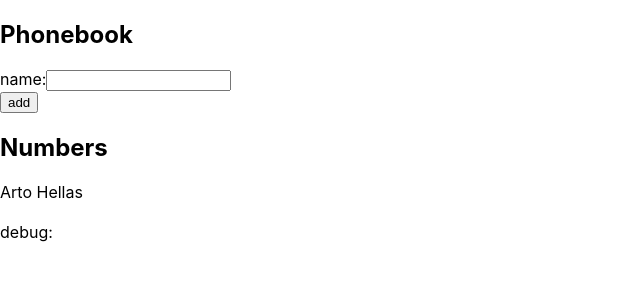
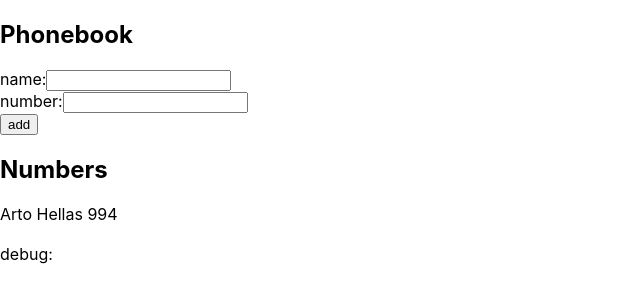
Before and after one commit to lsDantas/Full-Stack-Open-2021, a React (Create React App) app in the folder part2/phonebook/: page / in a window 1280 px wide. Shown: the top 302 px of the page, without its empty margins (0-640 px from the left). Built offline with nearby package versions, Linux system fonts and the light colour scheme.

Commit message:
Exercise 2.8

```diff
--- a/part2/phonebook/src/App.js
+++ b/part2/phonebook/src/App.js
@@ -6,14 +6,20 @@ const Header = ({ title }) => {
   );
 }
 
-const NewPhoneForm = ({value, addHandler, changeHandler}) => {
+const NewPhoneForm = ({entry, addHandler, changeEntry}) => {
   return (
     <form onSubmit={addHandler}>
       <div>
         name:
         <input
-          value={value}
-          onChange={changeHandler}
+          name={entry.name}
+          onChange={changeEntry("name")}
+        />
+        <br></br>
+        number:
+        <input
+          number={entry.number}
+          onChange={changeEntry("number")}
         />
       </div>
       <div>
@@ -36,7 +42,7 @@ const NumberList = ({persons}) => {
 const Person = ({person}) => {
   return (
     <>
-      {person.name}
+      {person.name} {person.number}
       <br></br>
     </>
   );
@@ -44,42 +50,59 @@ const Person = ({person}) => {
 
 const App = () => {
   const [ persons, setPersons ] = useState([
-    { name: 'Arto Hellas' }
+    { name: 'Arto Hellas', number : "994" }
   ]);
-  const [ newName, setNewname ] = useState('');
 
-  // Add New People to Phonebook
-  const handleNameChange = (event) => {
-    setNewname(event.target.value);
+  // Phonebook New Entry State
+  const [ newEntry, setNewEntry ] = useState({
+    name: '',
+    number: ''
+  });
+
+  // Add New Entry to Phonebook
+  const handleEntryChange = (field) => {
+    const handler = (event) => {
+      const updatedEntry = {
+        ...newEntry,
+        [field] : event.target.value
+      };
+      setNewEntry(updatedEntry);
+    }
+    return handler;
   }
 
   const addPerson = (event) => {
     event.preventDefault();
-    const personObject = {
-      name : newName
-    };
 
     // Add Person if New
-    const matchesNewName = (person) => person.name === newName;
+    const matchesNewName = (person) => person.name === newEntry.name;
     if ( persons.some(matchesNewName) === false ) {
-      setPersons(persons.concat(personObject));
+      setPersons(persons.concat(newEntry));
     }
     else {
       // Issue Alert Otherwise
-      window.alert(`${newName} is already added to the phonebook`);
+      window.alert(`${newEntry.name} is already added to the phonebook`);
     }
 
+    // Clear Entry
+    /*
+    const blankEntry = {
+      name: '',
+      number: ''
+    };
+    setNewEntry(blankEntry);
+    */
   }
 
   return (
     <div>
       <Header title="Phonebook" />
-      <NewPhoneForm value={newName} addHandler={addPerson} changeHandler={handleNameChange} />
+      <NewPhoneForm entry={newEntry} addHandler={addPerson} changeEntry={handleEntryChange} />
 
       <Header title="Numbers" />
       <NumberList persons={persons} />
       <br></br>
-      <div>debug: {newName}</div>
+      <div>debug: {newEntry.name}</div>
     </div>
   );
 }
```
